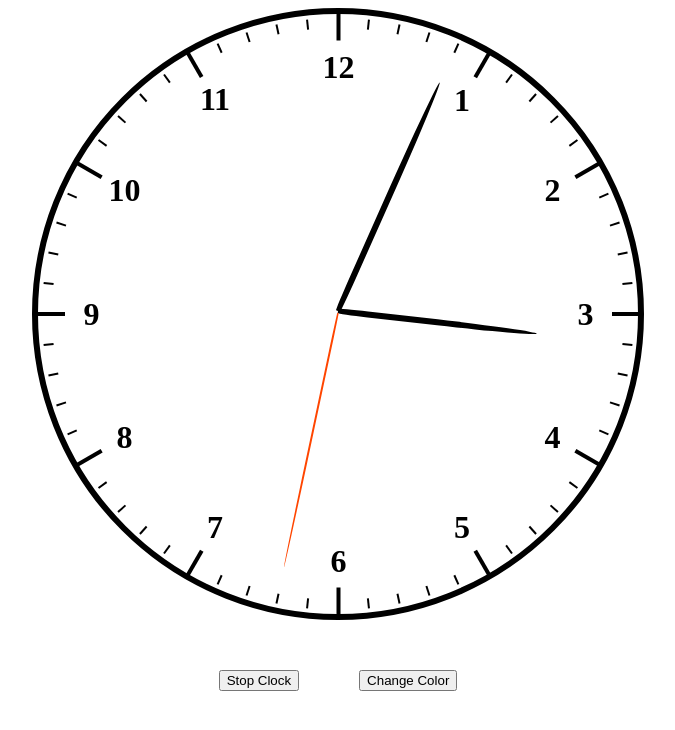
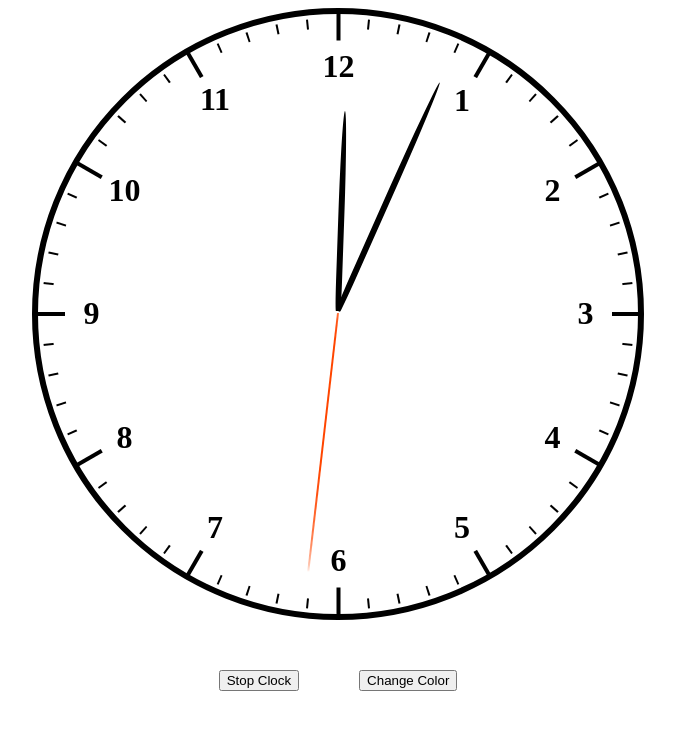
Before and after one commit to illkyo/clock-site, a plain HTML site: page index.html in a window 1280 px wide. Shown: the whole page, without its empty margins (302-977 px from the left). Drawn offline with Linux system fonts and the light colour scheme.

Commit message:
fix: correctly update hour hand

```diff
--- a/index.js
+++ b/index.js
@@ -53,20 +53,9 @@ function initializeClock(dateObj) {
 
   secondsHand.style.transform = `rotate(${(seconds-15)*rotation}deg)`;
   minuteHand.style.transform = `rotate(${(minute-15)*rotation}deg)`;
-  hourHand.style.transform = `rotate(${(hour-10)*rotation}deg) rotate(${(minute-15)*0.5}deg)`; // there is a problem with hour calculation
+  const hourRotationValue = ((hour-15)*(rotation+24)) + ((minute)*0.5);
+  hourHand.style.transform = `rotate(${hourRotationValue}deg)`;
 }
-
-// function updateClock(hand, incrementValue) {
-//   let rotationValue = hand
-//                       .getAttribute('style')
-//                       .split(' ')[1]
-//                       .split('(')[1]
-//                       .split('d')[0];
-//   if (rotationValue == 360) {
-//     rotationValue = 0;
-//   }
-//   hand.style.transform = `rotate(${Number(rotationValue) + incrementValue}deg)`;
-// }
 
 initializeClock(new Date());
 
@@ -75,12 +64,11 @@ setInterval(() => {
 }, 1000);
 
 // setInterval(() => {
-//   updateClock(minuteHand, 6);
-//   let hourRotationValue = hourHand
-//                       .getAttribute('style')
-//                       .split(' ')[2]
-//                       .split('(')[1]
-//                       .split('d')[0];
+//   let hourRotationValue = hourHand.getAttribute('style').split(' ')[1].split('d')[0].split('(')[1];
+//   if (Number(hourRotationValue) >= 360) {
+//     hourRotationValue = 0;
+//   }
+//   hourHand.style.transform = `rotate(${Number(hourRotationValue)+0.5}deg)`;
 // }, 60000);
 
 // clockBtn.addEventListener('click', () => {
--- a/styles.css
+++ b/styles.css
@@ -52,7 +52,7 @@ h1 {
 .seconds-hand {
   position: absolute;
   transform-origin: top center;
-  /* transition: all 1s; */
+  transition: transform 1s;
   top: 50%;
   left: 50%;
   height: 200px;
```
